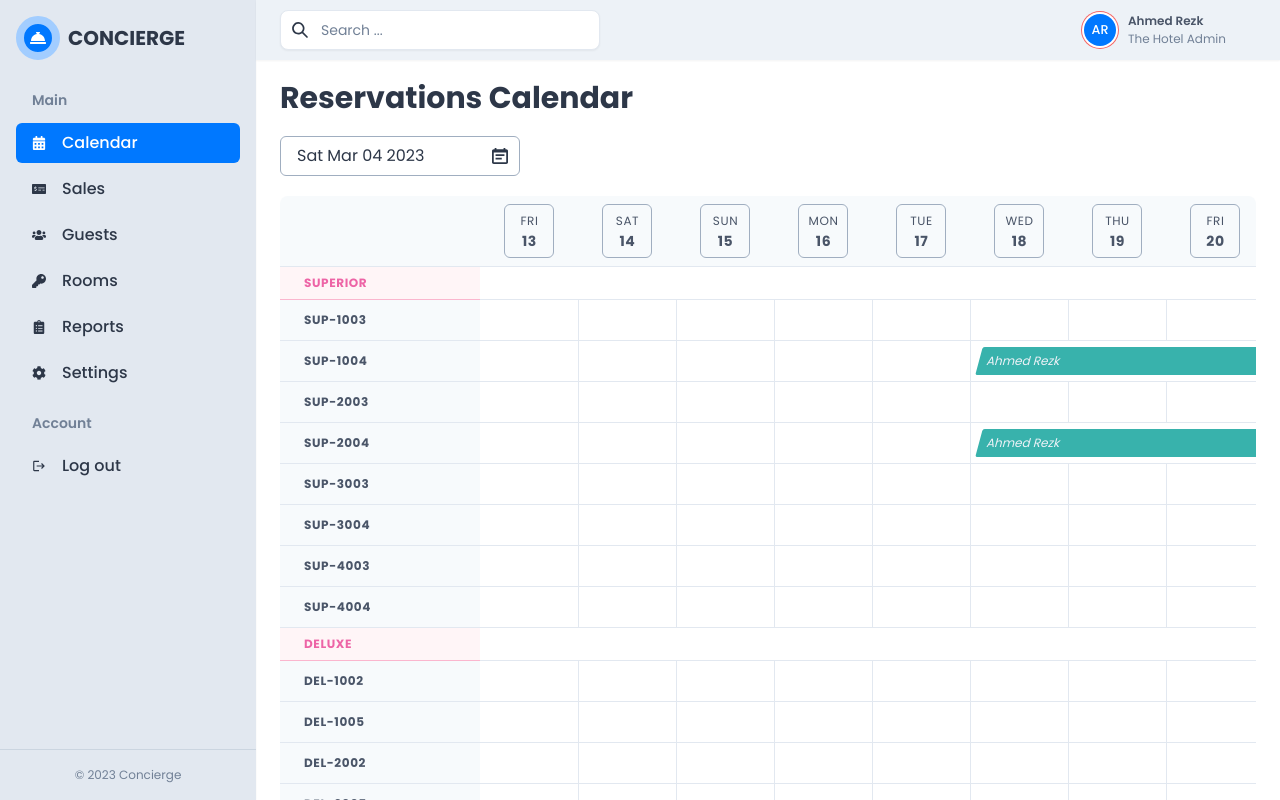
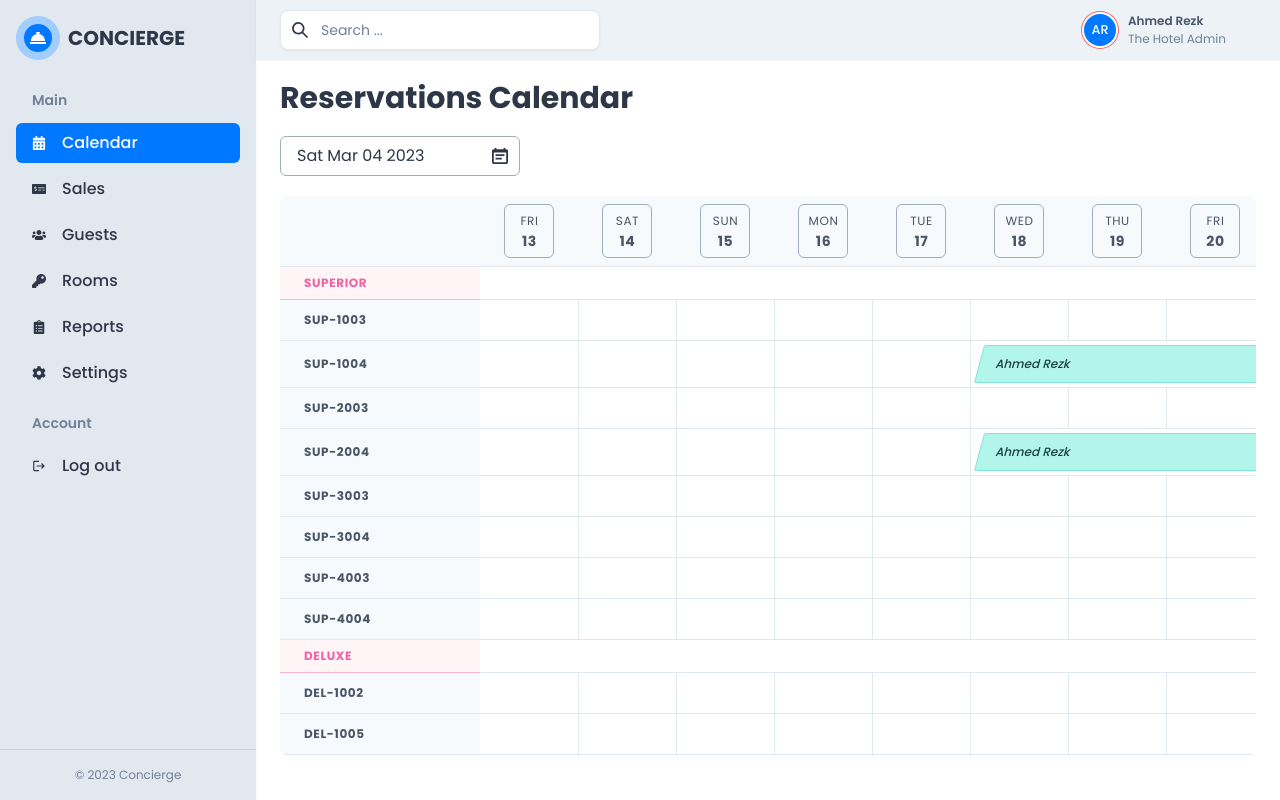
Before and after one commit to eghorus/hotel-reservation-admin-front, a Next.js app: page /calendar in a window 1280 px wide. Shown: the top 800 px of the page. Built offline with nearby package versions, Linux system fonts and the light colour scheme.

Commit message:
Fix the calendar page height and add a tooltip over reservations in the calendar

```diff
--- a/pages/calendar.tsx
+++ b/pages/calendar.tsx
@@ -12,8 +12,8 @@ import {
   Text,
   Th,
   Thead,
+  Tooltip,
   Tr,
-  VisuallyHidden,
 } from "@chakra-ui/react";
 import { CalendarIcon } from "@chakra-ui/icons";
 import Layout from "../components/layout/layout";
@@ -54,15 +54,15 @@ export default function Calendar() {
           </option>
         ))}
       </Select>
-      <TableContainer overflowY="auto" h="100vh" borderRadius="lg">
+      <TableContainer overflowY="auto" h="70vh" borderRadius="lg">
         <Table
           sx={{
             "& tr > *:first-child": { position: "sticky", left: 0, zIndex: "1" },
             "& th, & td": { borderBottomColor: "gray.200" },
           }}
         >
-          <TableCaption w="sm">
-            <VisuallyHidden>Reservations Calendar</VisuallyHidden>
+          <TableCaption w="sm" m="auto" color="gray.400" fontSize="xs">
+            Reservations Calendar
           </TableCaption>
           <Thead position="sticky" top="0" zIndex="2">
             <Tr>
@@ -158,18 +158,30 @@ export default function Calendar() {
                             ));
                           const currentCell = (
                             <Td key={reservation._id} colSpan={colSpan} pl="2" py="1">
+                              <Tooltip
+                                label={`${reservation.meals} / Smoking: ${reservation.smoking}`}
+                                hasArrow
+                                p="4"
+                                bgColor="teal.50"
+                                color="teal.900"
+                                textTransform="capitalize"
+                              >
                                 <Box
                                   mr="-6"
+                                  border="1px"
+                                  borderColor="teal.200"
                                   borderRadius="sm"
-                                px="2"
-                                py="1"
-                                bgColor="teal.400"
-                                color="gray.100"
+                                  px="4"
+                                  py="2"
+                                  bgColor="teal.100"
+                                  color="teal.900"
                                   fontSize="xs"
+                                  fontWeight="medium"
                                   transform="skew(-15deg)"
                                 >
                                   {reservation.guest.name}
                                 </Box>
+                              </Tooltip>
                             </Td>
                           );
                           result = [...result, ...prevCells, currentCell];
```
Lines whose indentation alone changed are shown as unchanged.
